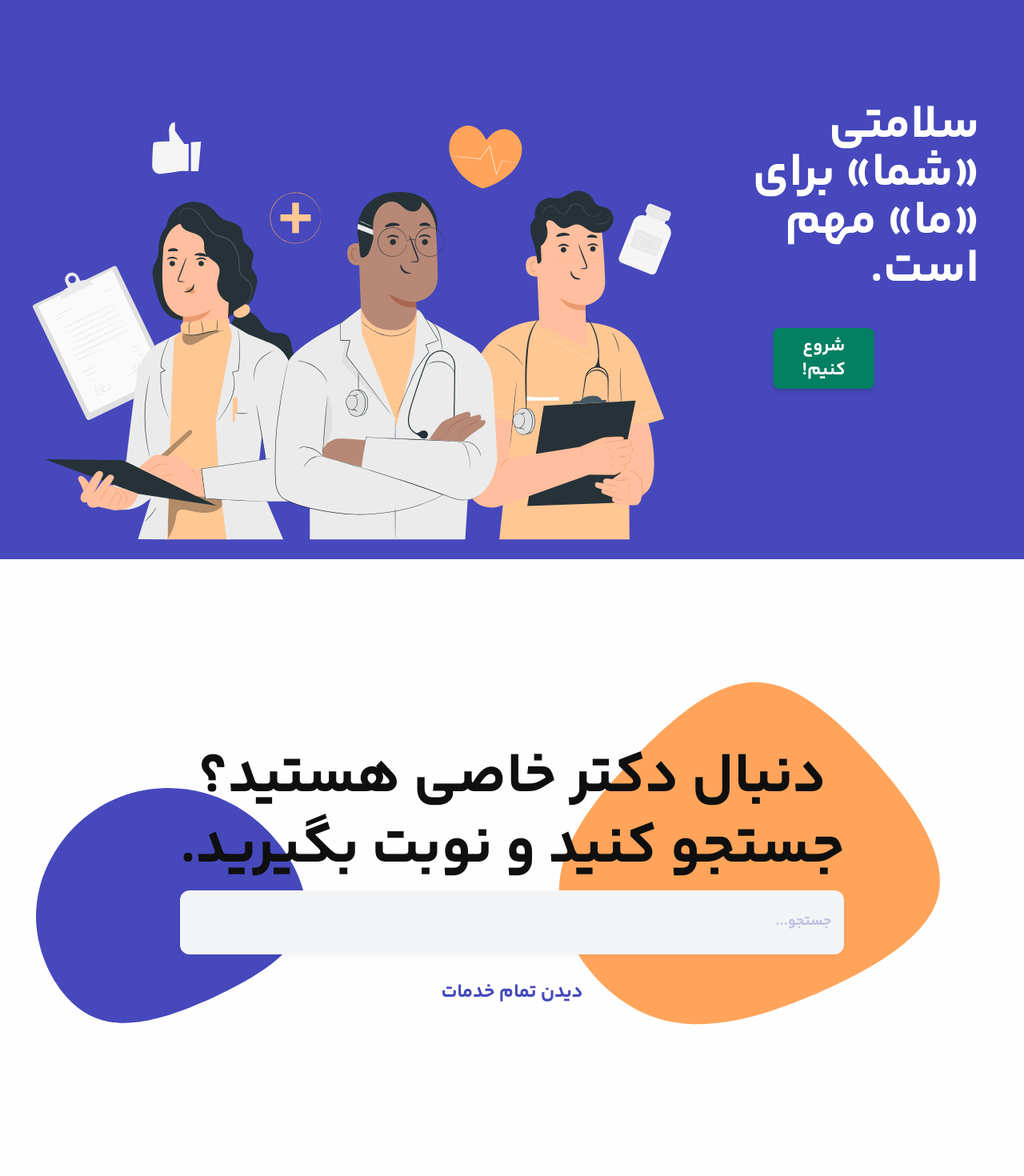
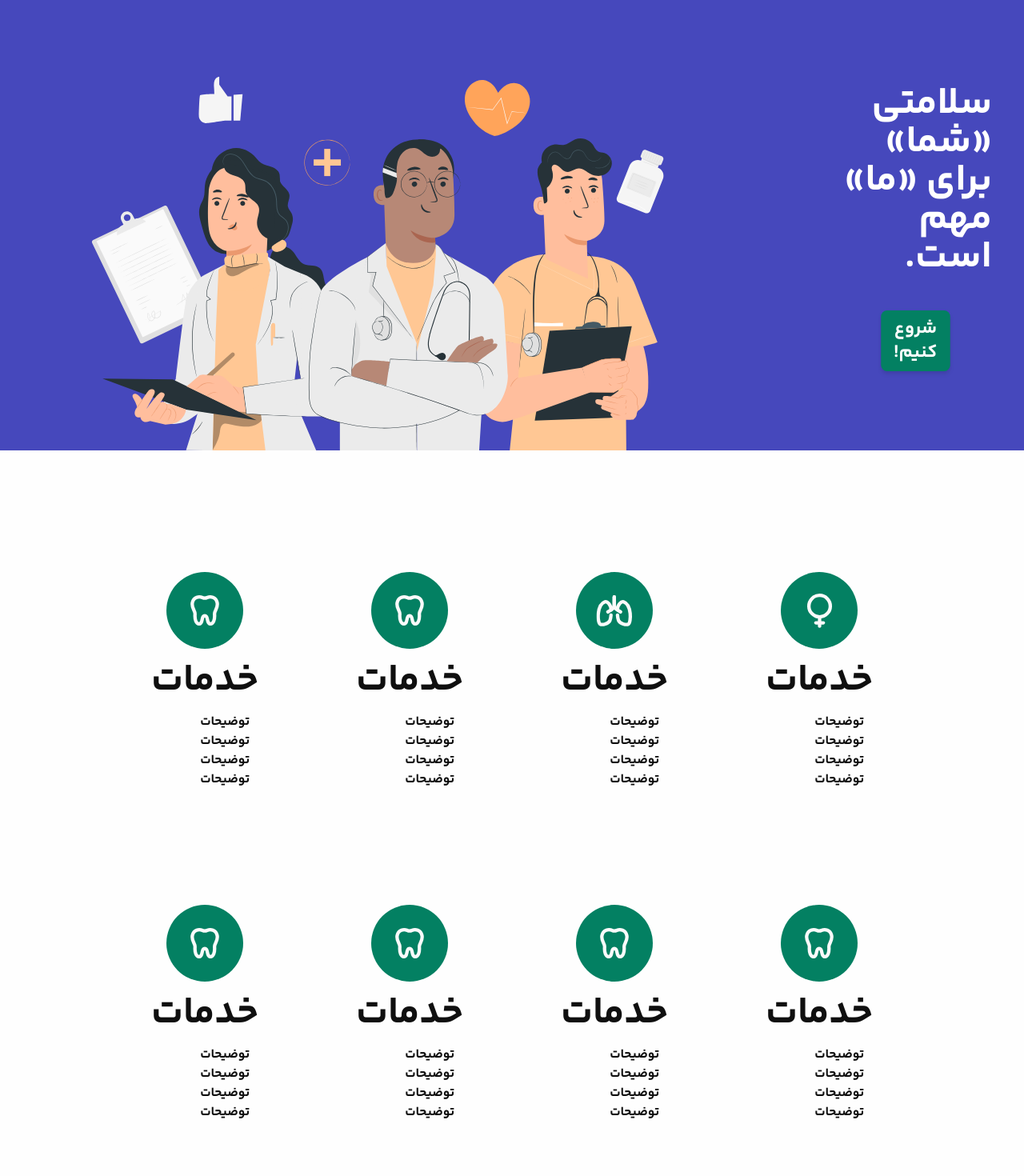
Before and after one commit to zahrabakhshandeh/HealthCare, a Next.js app: page / in a window 1280 px wide. Shown: the part 160-1630 px from the top of the page at 80% size. Built offline with nearby package versions, Linux system fonts and the light colour scheme.

Commit message:
Add Responsiveness for Hero for LaptopSizes.

```diff
--- a/src/app/page.tsx
+++ b/src/app/page.tsx
@@ -1,3 +1,4 @@
+import HeaderSection from '@/components/landingPageComponents/Header_HowWeHelp';
 import Hero from '@/components/landingPageComponents/Hero';
 import Navbar from '@/components/landingPageComponents/Navbar';
 import Search from '@/components/landingPageComponents/Search';
@@ -13,12 +14,15 @@ export default function Home() {
         <div className='col-span-full'>
           <Hero />
         </div>
-        <div className='col-span-full '>
+        {/* <div className='col-span-full '>
           <Search />
-        </div>
-        <div className='col-span-full '>
+        </div> */}
+        <div className='col-span-full'>
           <ServiceSection />
         </div>
+        {/* <div className='col-span-full'>
+          <HeaderSection/>
+        </div> */}
       </div>
     </main>
   );
--- /dev/null
+++ b/src/components/landingPageComponents/Header_HowWeHelp/index.tsx
@@ -0,0 +1,15 @@
+import BlueWave from "/public/svg/how_we_help.svg"
+
+const HeaderSection = () => {
+    return(
+        <section className = "flex  justify-center items-center w-fit ">
+            <div className="relative flex justify-center items-center z-0">
+                <BlueWave />
+            </div>
+            <h2 className="text-white text-6xl absolute z-10">
+                ما چطوری به شما کمک می‌کنیم؟
+            </h2>
+        </section>
+    )
+};
+export default HeaderSection;
--- a/src/components/landingPageComponents/Hero/index.tsx
+++ b/src/components/landingPageComponents/Hero/index.tsx
@@ -4,18 +4,18 @@ import HeroSvg from "/public/svg/hero.svg"
 const Hero = () => {
     return(
         <div className="flex justify-center items-center">
-            <div className="grid grid-cols-9 xl:px-10 xl:pt-40 bg-[var(--primary-blue)] w-full">
+            <div className="grid lg:grid-cols-12 grid-cols-2 gap-16 bg-[var(--primary-blue)] w-full">
 
-                <div className="flex flex-col 2xl:gap-28 items-start xl:gap-10 col-span-3 lg:col-span-3 md:col-span-4">
-                    <h2 className="2xl:text-7xl xl:text-6xl lg:text-xl text-white 2xl:px-36 xl:px-4 md:px-16 lg:px-20">
+                <div className="lg:col-span-3 col-span-2 flex justify-center items-center flex-col">
+                    <h2 className="text-white text-5xl p-10">
                         سلامتی «شما»
                         برای «ما»
                         مهم است.
                     </h2>
-                    <MainButton value="شروع کنیم!" className="bg-[var(--green-btn)] w-1/3 h-20 lg:mx-36 hover:bg-[var(--hover-green)] hover:duration-100 xl:scale-95 2xl:scale-100"/>
+                    <MainButton value="شروع کنیم!" className="bg-[var(--green-btn)] w-1/3 h-20 lg:mx-36 hover:bg-[var(--hover-green)] hover:duration-100 xl:scale-95 2xl:scale-100 scale-90"/>
                 </div>
 
-                <div className="xl:scale-100 flex items-center col-span-6 lg:col-span-6 justify-center md:col-span-5 md:scale-75">
+                <div className="lg:mt-32 lg:col-span-9 px-0 col-span-2 flex justify-center">
                     <HeroSvg />
                 </div>
             </div>
--- a/src/components/landingPageComponents/Search/index.tsx
+++ b/src/components/landingPageComponents/Search/index.tsx
@@ -10,7 +10,7 @@ const Search = () => {
             </div>
             <div className="z-10 flex justify-center absolute items-center flex-col xl:gap-4 gap-1">
                 <h2 className="xl:text-7xl lg:text-6xl text-xl">
-                    دنبال دکتر خاصی هستید؟
+                    دنبال خدمات خاصی هستید؟
                 </h2>
                 <h2 className="xl:text-7xl lg:text-6xl text-xl">
                     جستجو کنید و نوبت بگیرید.
--- a/src/components/landingPageComponents/SerciveSection/index.tsx
+++ b/src/components/landingPageComponents/SerciveSection/index.tsx
@@ -4,7 +4,7 @@ import ServiceLung from "/public/svg/service_lung.svg"
 
 const ServiceSection = () => {
     return(
-        <div className="grid grid-cols-4 mx-32">
+        <div className="grid lg:grid-cols-4 grid-cols-2 lg:mx-32 mt-20">
             <div className="flex justify-center items-center col-span-1">
                 <ServiceBox header="خدمات" body=" توضیحات توضیحات توضیحات توضیحات" icon={<ServiceFemale />}/>
             </div>
--- a/src/components/landingPageComponents/ServiceBox/index.tsx
+++ b/src/components/landingPageComponents/ServiceBox/index.tsx
@@ -4,7 +4,7 @@ import Link from "next/link";
 
 const ServiceBox = ({header, body, icon, color, link}:ServiceBoxType ) => {
     return(
-        <Link href={`${link}`} className="flex justify-center items-center flex-col m-14">
+        <Link href={`${link}`} className="flex justify-center items-center flex-col m-14 xl:scale-100 md:scale-90  2xl:scale-125">
             <div className={`${color} rounded-full bg-[var(--green-btn)] w-24 h-24 flex justify-center items-center m-4`}>
                 <div className="scale-50">
                     {icon?icon:<DefaultLogo />}
```
Also changed, not shown: public/svg/hero.svg, public/svg/search.png (deleted).
